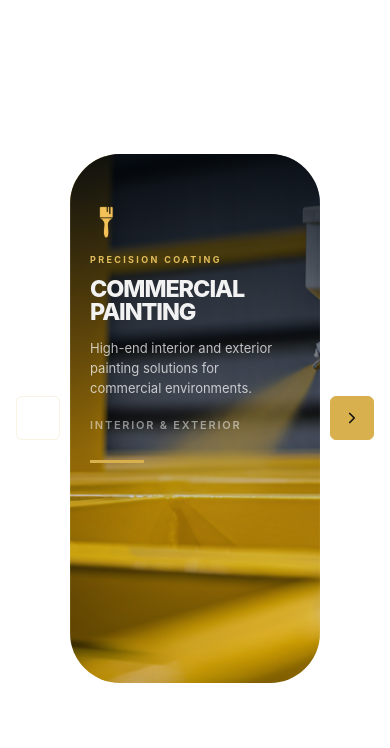
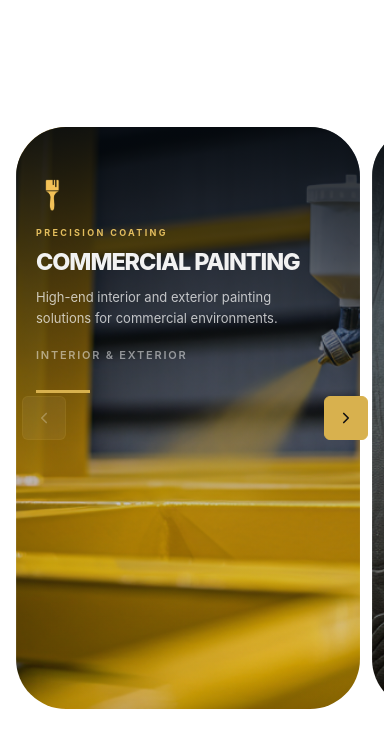
Before and after one commit to Avmannino/services_webpage_embed, a React (Vite) app: page / in a window 390 px wide. Shown: the top 748 px of the page. Built offline with nearby package versions, Linux system fonts and the light colour scheme.

Commit message:
Card size mobile

```diff
--- a/src/styles.css
+++ b/src/styles.css
@@ -264,7 +264,7 @@ transition: transform 300ms cubic-bezier(0.22, 1, 0.36, 1);
     :root {
         --shell-padding-x: 16px;
         --card-gap: 12px;
-        --card-height: 529px;
+        --card-height: 582px;
     }
 
     .services-section {
@@ -272,12 +272,31 @@ transition: transform 300ms cubic-bezier(0.22, 1, 0.36, 1);
     }
 
     .carousel-wrapper {
-        gap: 10px;
+        gap: 0;
+    }
+
+    .carousel-clip {
+        flex: 1;
+    }
+
+    .carousel-button {
+        position: absolute;
+        top: 50%;
+        transform: translateY(-50%);
+        z-index: 10;
+    }
+
+    .carousel-button-prev {
+        left: 6px;
+    }
+
+    .carousel-button-next {
+        right: 6px;
     }
 
     .service-card {
-        flex: 0 0 100%;
-        min-width: 100%;
+        flex: 0 0 96%;
+        min-width: 96%;
     }
 
     .service-card:hover {
```
